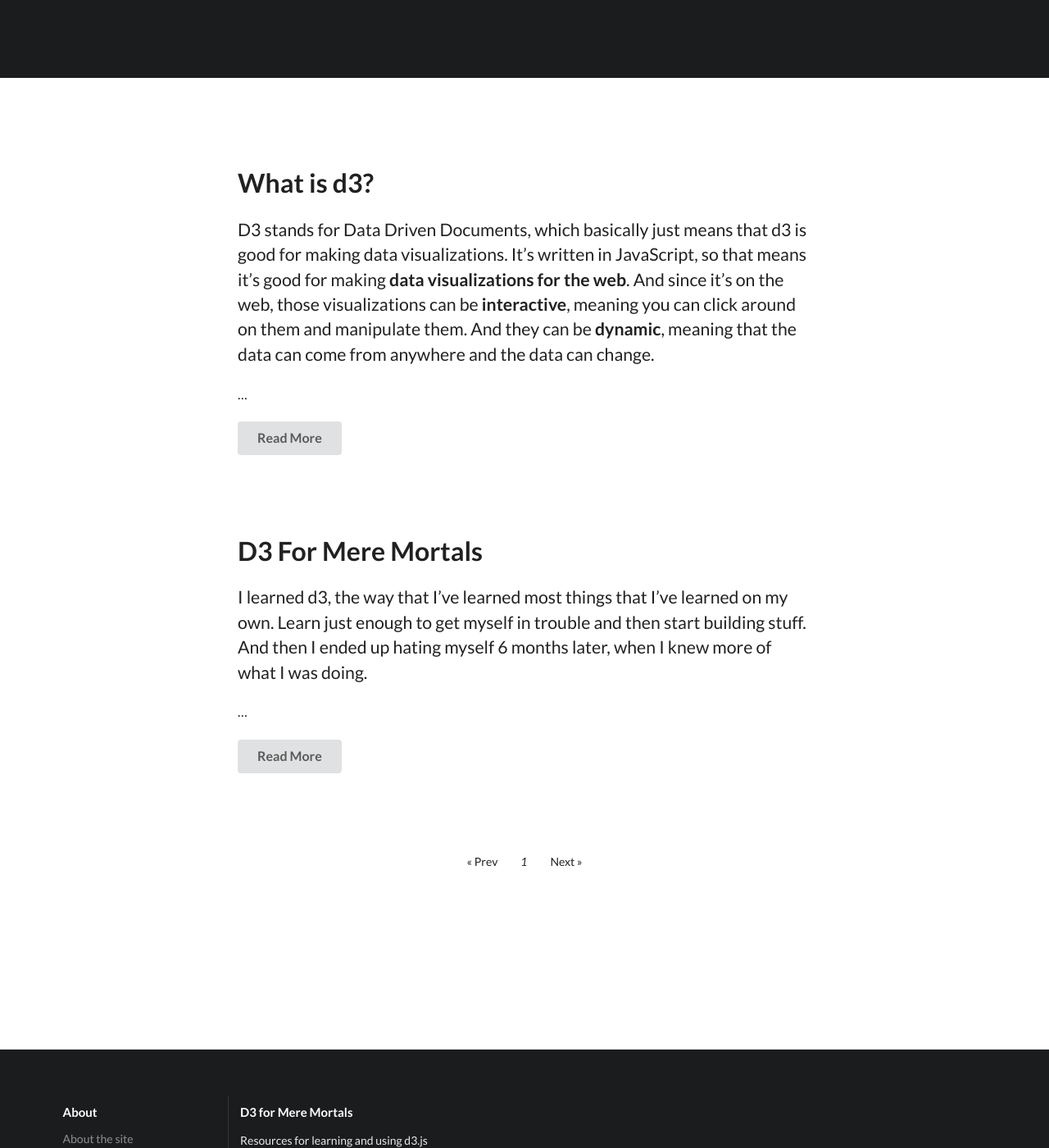
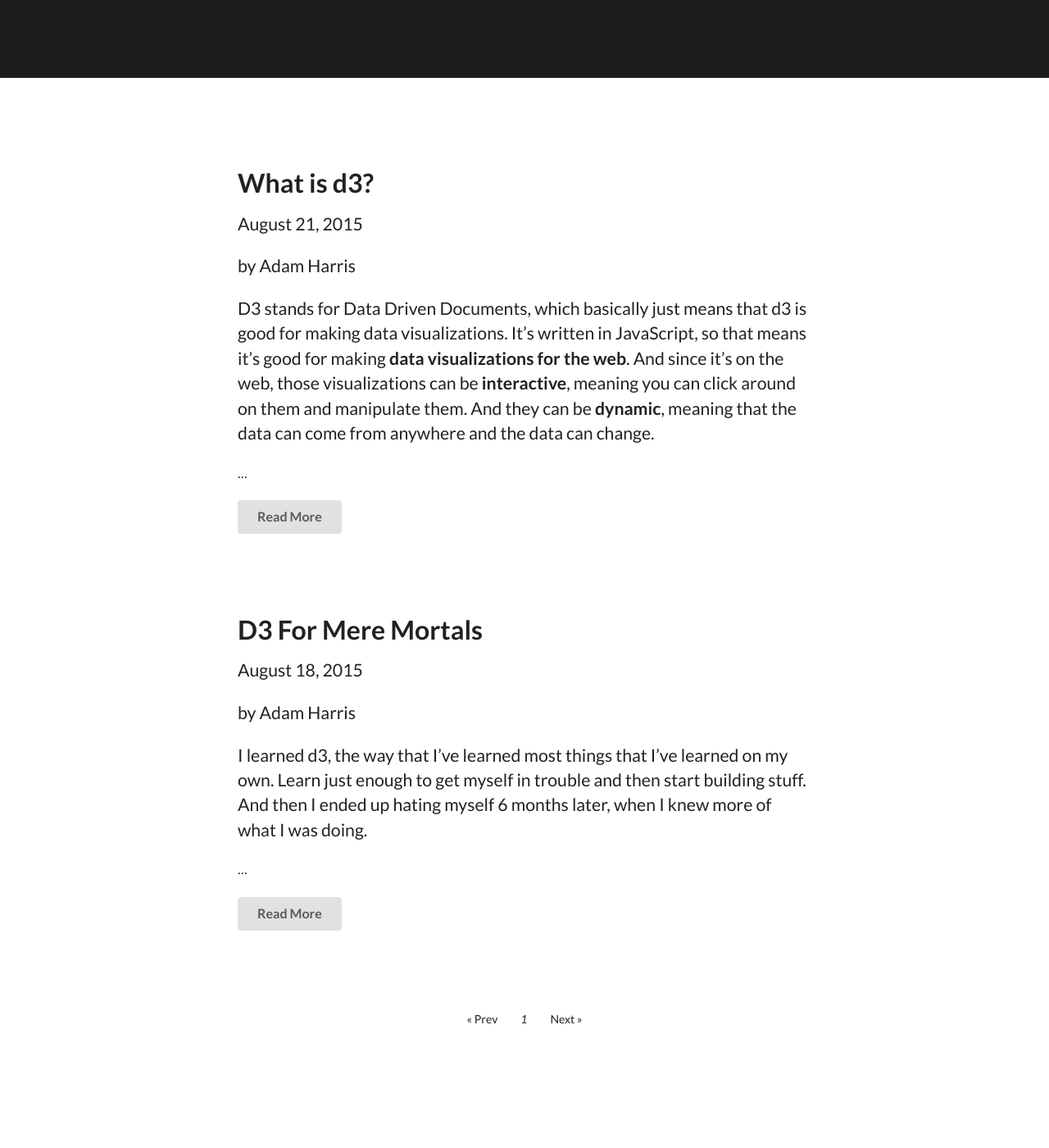
Before and after one commit to agarrharr/d3formeremortals, a Jekyll site: the page built from index.html, in a window 1280 px wide and 1400 px high, scrolled down 605 px. Shown: the whole window at 82% size. Built offline with Jekyll 4.4.1, drawn with Linux system fonts in a browser that asks for light colours; the list of posts is cut into pages by our own code.

Commit message:
Add author info to posts

```diff
--- a/_layouts/post.html
+++ b/_layouts/post.html
@@ -6,6 +6,7 @@ layout: default
 	<div class="ui text container">
 		<h3>{{ page.title }}</h3>
 		<p>{{ page.date | date: "%B %-d, %Y" }}</p>
+		<p>by {{ page.author }}</p>
 		{{ content}}
 	</div>
 </div>
--- a/_posts/2015-08-18-d3-for-mere-mortals.md
+++ b/_posts/2015-08-18-d3-for-mere-mortals.md
@@ -1,5 +1,6 @@
 ---
 title: D3 For Mere Mortals
+author: Adam Harris
 ---
 
 I learned d3, the way that I've learned most things that I've learned on my own. Learn just enough to get myself in trouble and then start building stuff. And then I ended up hating myself 6 months later, when I knew more of what I was doing.
--- a/_posts/2015-08-21-what-is-d3.md
+++ b/_posts/2015-08-21-what-is-d3.md
@@ -1,5 +1,6 @@
 ---
 title: What is d3?
+author: Adam Harris
 ---
 
 D3 stands for Data Driven Documents, which basically just means that d3 is good for making data visualizations. It's written in JavaScript, so that means it's good for making **data visualizations for the web**. And since it's on the web, those visualizations can be **interactive**, meaning you can click around on them and manipulate them. And they can be **dynamic**, meaning that the data can come from anywhere and the data can change.
--- a/index.html
+++ b/index.html
@@ -6,10 +6,10 @@ layout: default
 	<div class="ui text container">
 		{% for post in paginator.posts %}
 			<h3 class="ui header"><a href="{{site.url}}{{post.url}}">{{post.title}}</a></h3>
+			<p>{{ post.date | date: "%B %-d, %Y" }}</p>
+			<p>by {{ post.author }}</p>
 			<p>{{post.excerpt}}&hellip;</p>
 			<a class="ui large button" href="{{site.url}}{{post.url}}">Read More</a>
-			<!--{{post.date | date_to_xmlschema}}-->
-			<!--{{post.date | date_to_long_string}}-->
 		{% endfor %}
 	</div>
 
```
